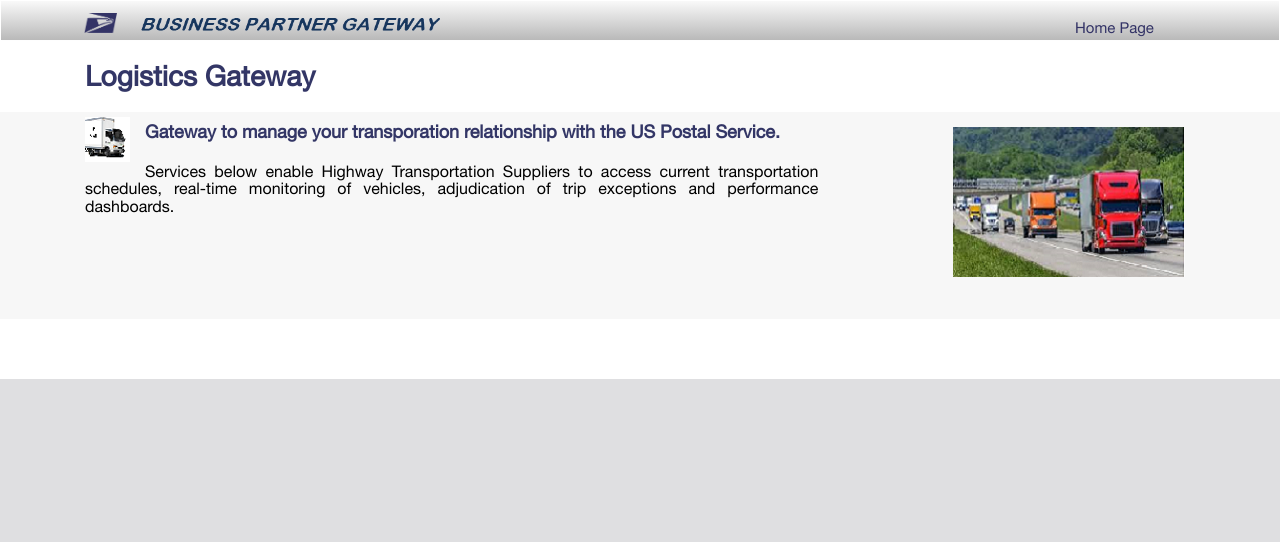
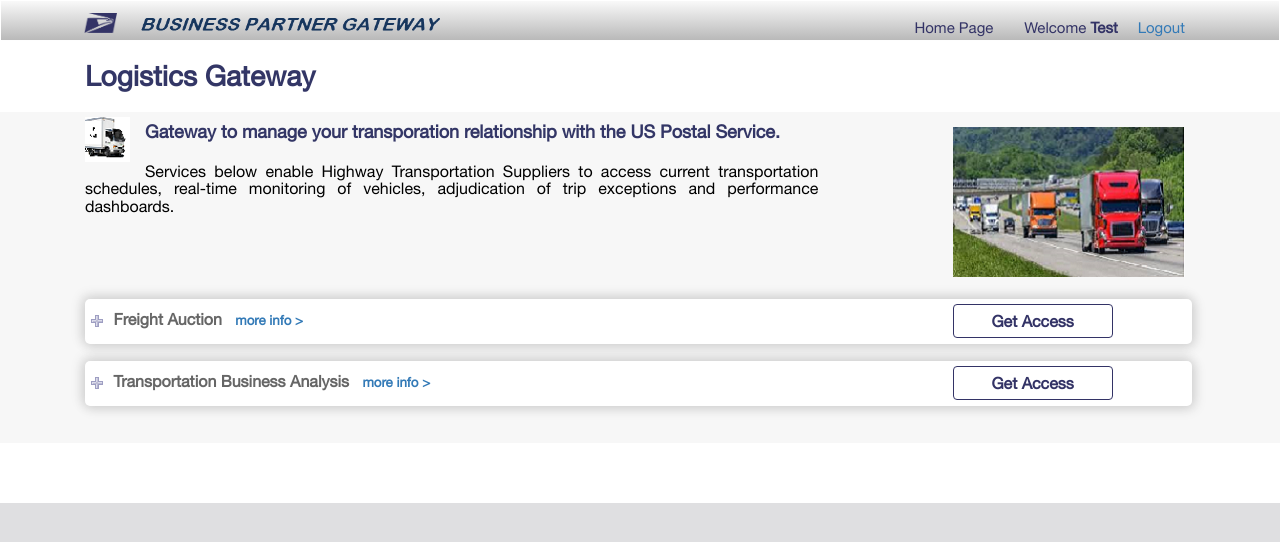
Before and after one commit to kmu2021/bpg, a Django app: page / in a window 1280 px wide. Shown: the top 542 px of the page. Run offline with Django 3.2, Linux system fonts and the light colour scheme; some libraries are stand-ins or nearby versions.

Commit message:
Added Logout

```diff
--- a/bpg/urls.py
+++ b/bpg/urls.py
@@ -4,4 +4,5 @@ from . import views
 
 urlpatterns = [
     path('', views.init, name='bpg'),
+    path('logout', views.logout, name='bpg-logout'),
 ]
--- a/bpg/views.py
+++ b/bpg/views.py
@@ -10,8 +10,11 @@ from pathlib import Path
 import json
 import requests
 from django.conf import settings
+from django.http import HttpResponseRedirect
 
 
+def logout(request):
+    return HttpResponseRedirect("/.auth/logout")
 
 def init(request):
 
@@ -47,10 +50,10 @@ def init(request):
 def get_user_name(request):
 
     #For Testing in Local Only
-    '''user_details = UserDetails()
+    user_details = UserDetails()
     user_details.userName = "Test"
     user_details.ileAccess = ""
-    return(user_details)'''
+    return(user_details)
 
     try:
         user_details = UserDetails()
--- a/templates/bpgtemplate.html
+++ b/templates/bpgtemplate.html
@@ -83,7 +83,11 @@
 											</li>
 											{% for lst in serviceList %}
 											{% if lst.userName %}
-											<li><span class="navbar-text-blue"> Welcome <b>{{lst.userName}}</b></span>
+											<li style="padding-right: 20px;">
+												<span class="navbar-text-blue"> Welcome <b>{{lst.userName}}</b></span>
+											</li>
+											<li>
+												<span class="navbar-text-blue"><a href="logout">Logout</a></span>
 											</li>
 											{% endif %}
 											{% endfor %}
```
